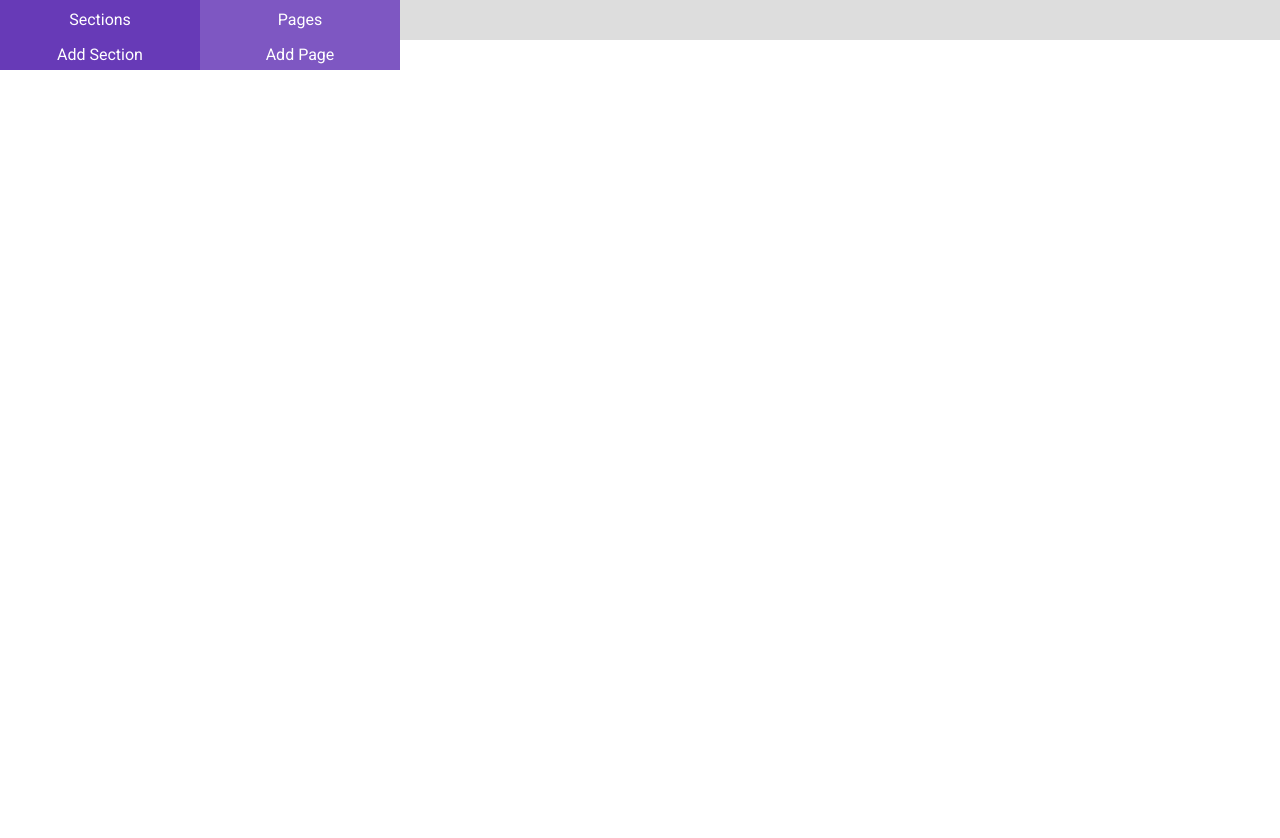
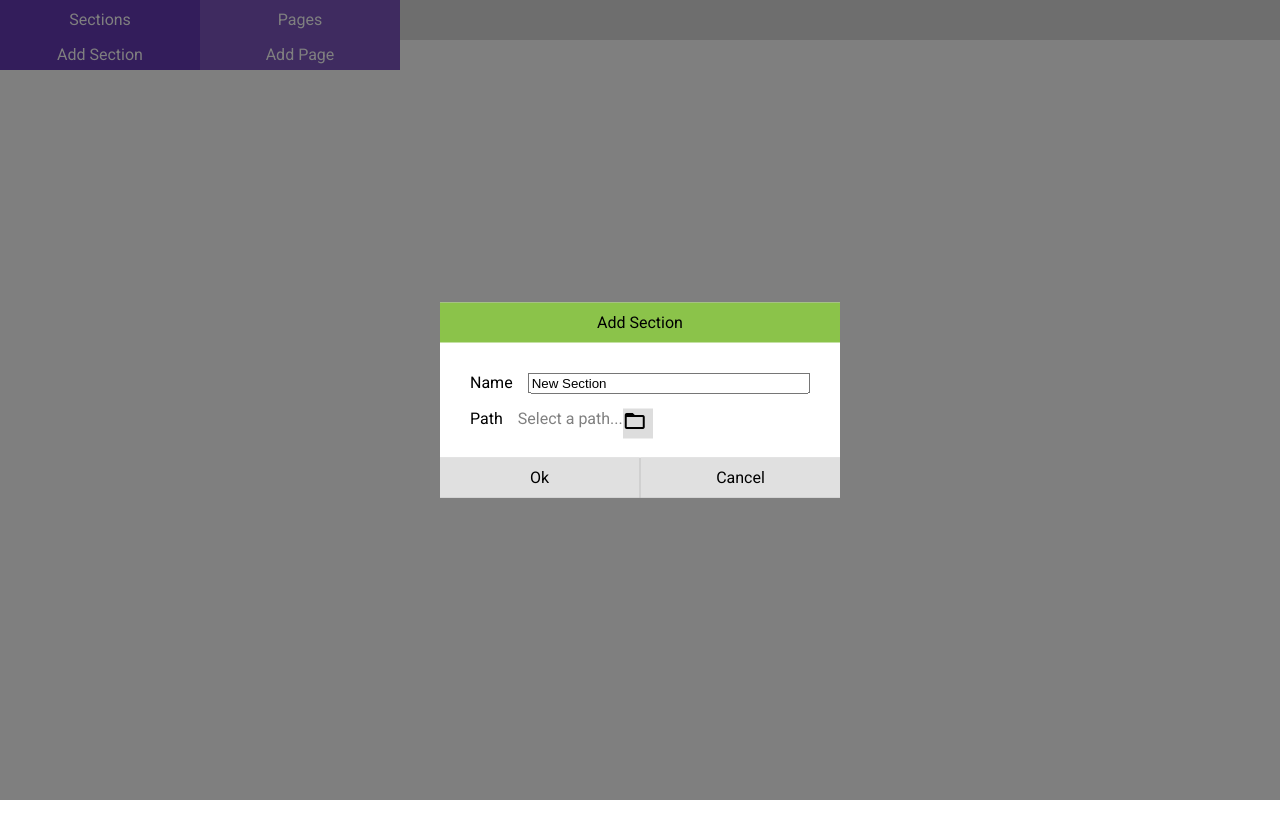
Before and after one commit to andriyDev/Notecil, an Electron app: page index.html in a window 1280 px wide. Both pictures are taken after a click on the element "Add Section". Drawn offline with Linux system fonts and the light colour scheme; no server answers.

Commit message:
Working on getting an overlay dialog box to add a section. CSS takes a while... I'm tired, I'm going to bed

```diff
--- a/index.html
+++ b/index.html
@@ -2,6 +2,7 @@
 	<head>
 		<title>Pen Editor</title>
 		<link href="https://fonts.googleapis.com/css?family=Roboto" rel="stylesheet">
+		<link href="https://fonts.googleapis.com/icon?family=Material+Icons" rel="stylesheet">
 		<link href="style.css" rel="stylesheet"></link>
 		<script>window.$ = window.jQuery = require('./jquery.slim.min.js');</script>
 		<script src="svg.min.js"></script>
@@ -28,5 +29,25 @@
 				<div id='doc' class='doc'></div>
 			</div>
 		</div>
+		<div id="addSectionOverlay" class="overlaybg">
+			<div class="addSectionDialog overlayDialog">
+				<div class="dialog_title">Add Section</div>
+				<div class="dialog_vals">
+					<div class="dialog_valRow">
+						<div class="dialog_label">Name</div>
+						<input style="flex: 1 1;" value="New Section"/>
+					</div>
+					<div class="dialog_valRow">
+						<div class="dialog_label">Path</div>
+						<div id="addSection_path" style="flex 1 1;"><div style="color: grey; text-align: center">Select a path...</div></div>
+						<div id="addSection_selectPath" class="divBtn selectPath"><i class="material-icons">folder_open</i></div>
+					</div>
+				</div>
+				<div class="dialog_actions">
+					<div id="addSection_ok" class="divBtn dialog_btn" style="margin-right: 1px">Ok</div>
+					<div id="addSection_cancel" class="divBtn dialog_btn" style="margin-left: 1px">Cancel</div>
+				</div>
+			</div>
+		</div>
 	</body>
 </html>
--- a/index.js
+++ b/index.js
@@ -53,6 +53,11 @@ function regenSections()
 	}
 }
 
+function addSection()
+{
+	$('#addSectionOverlay').addClass('showOverlay');
+}
+
 function init()
 {
 	// Create the svg view.
@@ -91,6 +96,10 @@ function init()
 		// Create the UI for the sections.
 		regenSections();
 	});
+
+	$('.sections_add').on("click", addSection);
+	$('#addSectionOverlay').on("click", function(){ $('#addSectionOverlay').removeClass('showOverlay'); });
+	$('.addSectionDialog').on("click", function(){ return false; });
 }
 
 document.addEventListener("DOMContentLoaded", init);
--- a/style.css
+++ b/style.css
@@ -202,3 +202,108 @@ html, body
             user-select: none; /* Non-prefixed version, currently
                                   supported by Chrome and Opera */
 }
+
+.overlaybg
+{
+	position: fixed;
+	display: none;
+	width: 100%;
+	height: 100%;
+	top: 0;
+	left: 0;
+	right: 0;
+	bottom: 0;
+	background-color: rgba(0,0,0,0.5);
+	z-index: 2;
+}
+
+.overlayClickable
+{
+	cursor: pointer;
+}
+
+.showOverlay
+{
+	display: block;
+}
+
+.overlayDialog
+{
+	position: fixed;
+	top: 50%;
+	left: 50%;
+	transform: translate(-50%, -50%);
+
+	display: flex;
+	flex-direction: column;
+
+	background-color: #FFFFFF;
+}
+
+.dialog_title
+{
+	width: 100%;
+	height: 40px;
+
+	text-align: center;
+	vertical-align: middle;
+	line-height: 40px;
+
+	background-color: #8bc34a;
+}
+
+.dialog_vals
+{
+	flex: 1 1;
+	padding: 30px;
+	padding-bottom: 0;
+}
+
+.dialog_valRow
+{
+	display: flex;
+	width: 100%;
+	flex-direction: row;
+	margin-bottom: 15px;
+}
+
+.dialog_label
+{
+	margin-right: 15px;
+}
+
+.dialog_actions
+{
+	height: 40px;
+	display: flex;
+	background-color: #d0d0d0;
+}
+
+.dialog_btn
+{
+	flex: 1 1;
+	background-color: #e0e0e0;
+
+	text-align: center;
+	vertical-align: middle;
+	line-height: 40px;
+}
+
+.dialog_btn:hover { background-color: #d0d0d0; }
+.dialog_btn:active { background-color: #c0c0c0; }
+
+.addSectionDialog
+{
+	width: 400px;
+	height: 195px;
+}
+
+.selectPath
+{
+	width: 30px;
+	height: 30px;
+	background-color: #dddddd;
+}
+
+.selectPath:hover { background-color: #cdcdcd; }
+.selectPath:active { background-color: #bdbdbd; }
```
